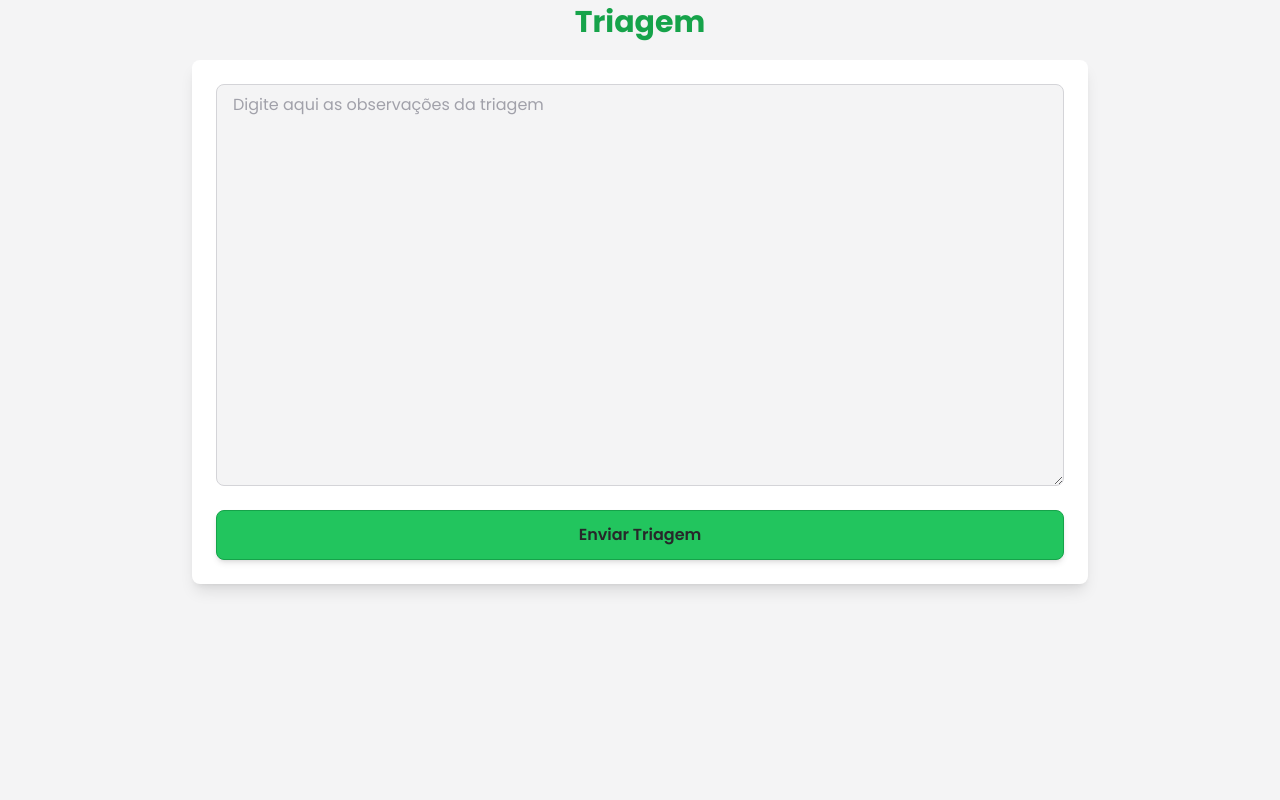
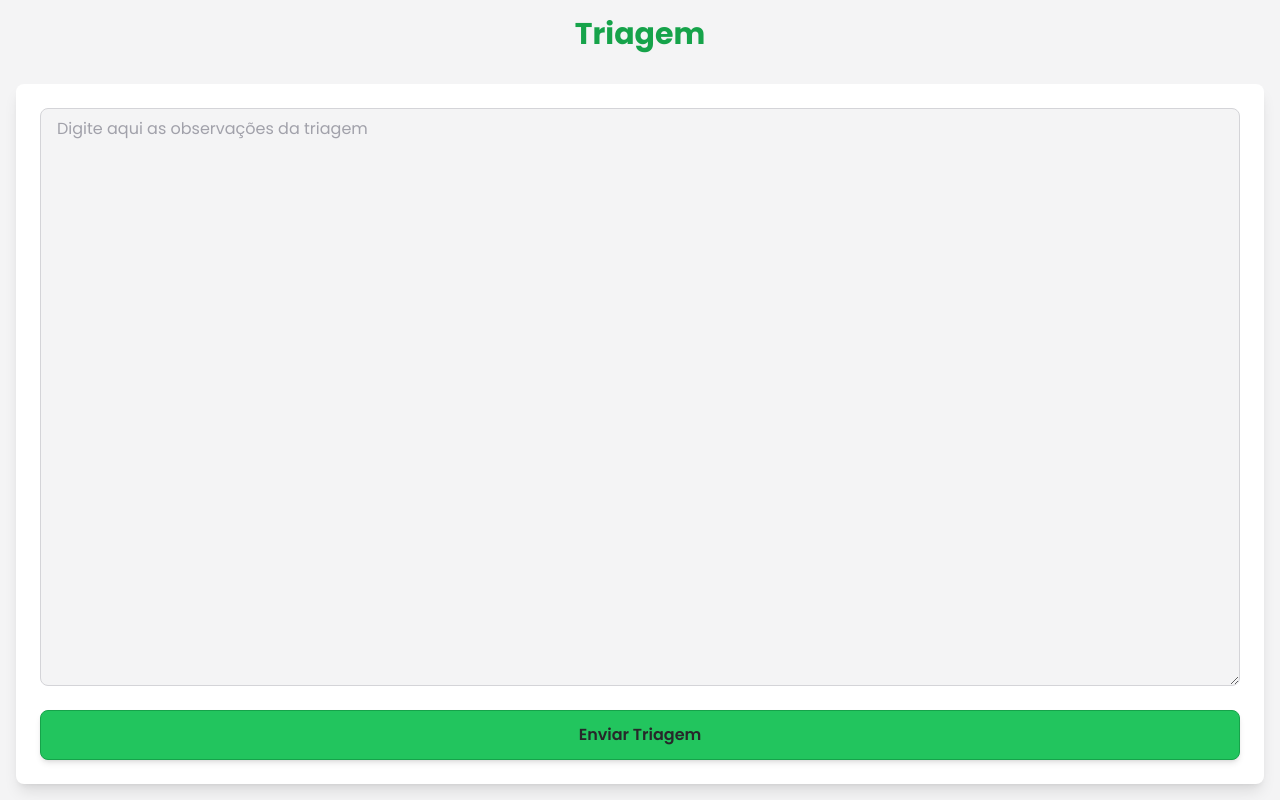
Before and after one commit to bentoluizv/hacking_health_hackathon_sc_summit, a FastAPI app: page /triagem in a window 1280 px wide. Run offline with FastAPI, Linux system fonts and the light colour scheme; parts of the project's set-up code (start-up, migrations or seed data) failed here and were passed over; some libraries are stand-ins or nearby versions.

Commit message:
simplified fetch to /triagem

```diff
--- a/templates/triagem.html
+++ b/templates/triagem.html
@@ -16,16 +16,16 @@
 
 <body class="poppins-regular antialiased text-zinc-800 bg-zinc-100">
     <div class="container mx-auto h-screen flex flex-col">
-        <header class=" p-1 flex flex-col text-green-600 items-center justify-center">
+        <header class="p-4 flex flex-col text-green-600 items-center justify-center">
             <h1 class="text-3xl font-bold">Triagem</h1>
         </header>
 
-        <main class="flex-grow flex flex-col p-4 gap-5 items-center">
-            <div class="bg-white shadow-lg rounded-lg p-6 w-full max-w-4xl mx-auto">
-                <form id="triagem-form" class="flex flex-col gap-6">
+        <main class="flex-grow flex flex-col p-4 gap-5 items-center justify-center h-full">
+            <div class="bg-white shadow-lg rounded-lg p-6 w-full h-full">
+                <form id="triagem-form" class="flex flex-col gap-6 h-full">
                     <label for="triagem" hidden class="text-zinc-800 font-semibold mb-2">Observações de Triagem</label>
-                    <textarea id="triagem" name="triagem" rows="16"
-                        class="w-full px-4 py-2 rounded-lg border border-zinc-300 bg-zinc-100 text-zinc-800 placeholder-zinc-400 focus:outline-none focus:ring-2 focus:ring-green-400 focus:border-green-400 transition duration-200 ease-in-out"
+                    <textarea id="triagem" name="triagem" required
+                        class="w-full h-full px-4 py-2 rounded-lg border border-zinc-300 bg-zinc-100 text-zinc-800 placeholder-zinc-400 focus:outline-none focus:ring-2 focus:ring-green-400 focus:border-green-400 transition duration-200 ease-in-out"
                         placeholder="Digite aqui as observações da triagem"></textarea>
 
                     <button type="submit"
@@ -44,9 +44,6 @@
             const triagemText = document.getElementById('triagem').value;
 
 
-            const data = {
-                triagem: triagemText
-            };
 
             try {
                 const response = await fetch('/api/v1/triagem', {
@@ -54,7 +51,7 @@
                     headers: {
                         'Content-Type': 'application/json',
                     },
-                    body: JSON.stringify(data)
+                    body: triagemText
                 });
 
                 if (!response.ok) {
```
